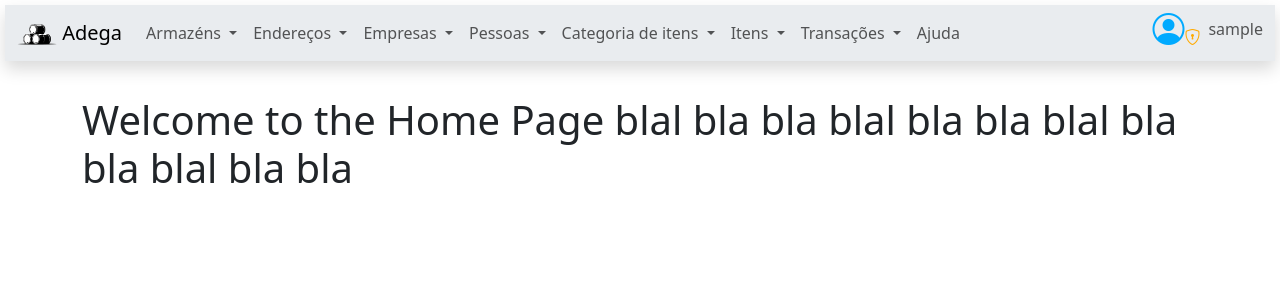
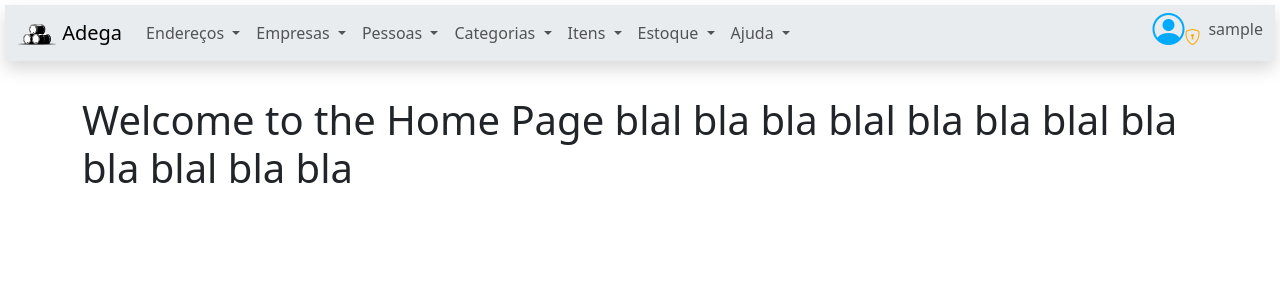
Before and after one commit to rocharv/adega, a Django app: page / in a window 1280 px wide. Shown: the top 300 px of the page. Run offline with Django 5.2, Linux system fonts and the light colour scheme; the visitor is signed in with stand-in values (Sample User, id 1); parts of the project's set-up code (start-up, migrations or seed data) failed here and were passed over; some libraries are stand-ins or nearby versions.

Commit message:
chore: change in menu order

```diff
--- a/home/templates/home/menu.html
+++ b/home/templates/home/menu.html
@@ -15,19 +15,6 @@
 
         <!-- Navbar lefthand links -->
         <ul class="navbar-nav me-auto mb-2 mb-lg-0">
-            <li class="nav-item dropdown">
-            <a class="nav-link dropdown-toggle" href="#" role="button" data-bs-toggle="dropdown" aria-expanded="false">
-              Armazéns
-            </a>
-            <ul class="dropdown-menu bg-body-secondary shadow">
-              <li><a class="dropdown-item" href="">Incluir</a></li>
-              <li><a class="dropdown-item" href="">Listar/Editar/Apagar</a></li>
-              <li><hr class="dropdown-divider"></li>
-              <li><a class="dropdown-item" href="">Definir Padrão</a></li>
-              <li><hr class="dropdown-divider"></li>
-              <li><a class="dropdown-item" href="">Transferências</a></li>
-            </ul>
-          </li>
 
           <li class="nav-item dropdown">
             <a class="nav-link dropdown-toggle" href="#" role="button" data-bs-toggle="dropdown" aria-expanded="false">
@@ -61,7 +48,7 @@
 
           <li class="nav-item dropdown">
             <a class="nav-link dropdown-toggle" href="#" role="button" data-bs-toggle="dropdown" aria-expanded="false">
-              Categoria de itens
+              Categorias
             </a>
             <ul class="dropdown-menu bg-body-secondary shadow">
               <li><a class="dropdown-item" href="">Incluir</a></li>
@@ -81,19 +68,28 @@
 
           <li class="nav-item dropdown">
             <a class="nav-link dropdown-toggle" href="#" role="button" data-bs-toggle="dropdown" aria-expanded="false">
-              Transações
+              Estoque
             </a>
             <ul class="dropdown-menu bg-body-secondary shadow">
+              <span class="badge text-bg-secondary" style="margin-left: 0.5rem;">Armazéns</span>
+              <li><a class="dropdown-item" href="">Incluir</a></li>
+              <li><a class="dropdown-item" href="">Listar/Editar/Apagar</a></li>
+              <li><hr class="dropdown-divider"></li>
+              <span class="badge text-bg-secondary" style="margin-left: 0.5rem;">Transações</span>
               <li><a class="dropdown-item" href="">Incluir</a></li>
               <li><a class="dropdown-item" href="">Listar/Editar/Apagar</a></li>
             </ul>
           </li>
 
-          <li class="nav-item">
-            <a class="nav-link" href="{% url 'home:home_help' %}">
+          <li class="nav-item dropdown">
+            <a class="nav-link dropdown-toggle" href="#" role="button" data-bs-toggle="dropdown" aria-expanded="false">
               Ajuda
             </a>
+            <ul class="dropdown-menu bg-body-secondary shadow">
+              <li><a class="dropdown-item" href="{% url 'home:home_help' %}">Sobre</a></li>
+            </ul>
           </li>
+
         </ul>
 
         <!-- Navbar righthand links -->
```
